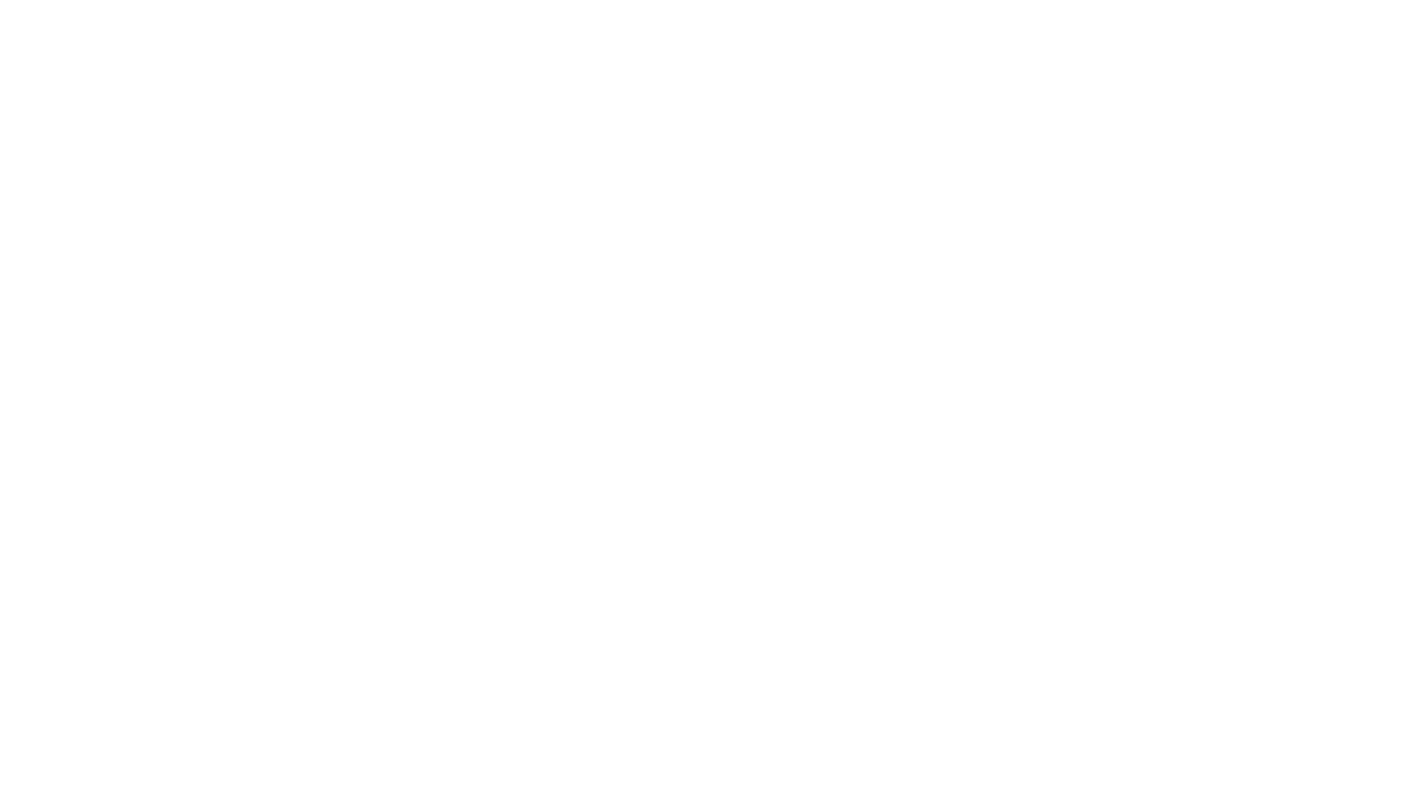
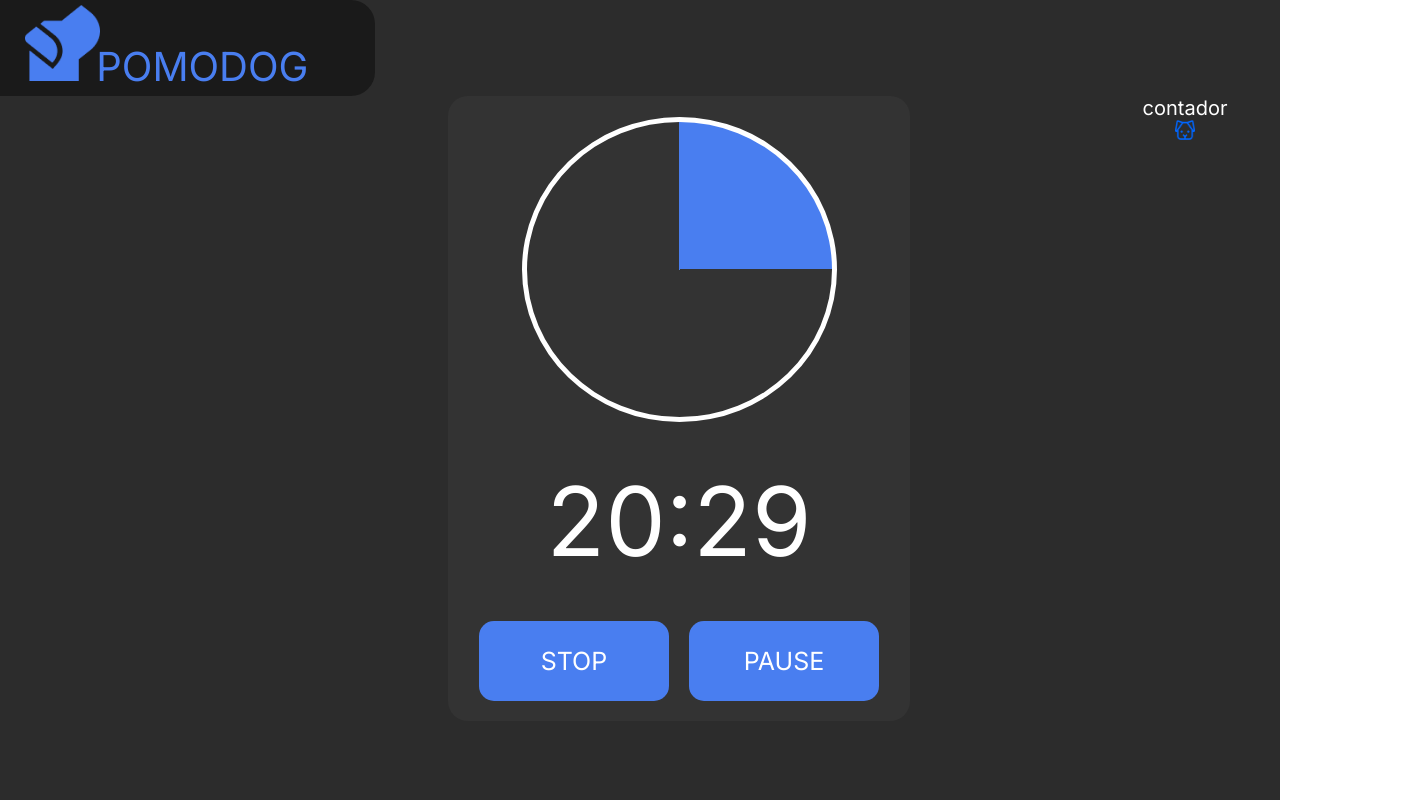
Before and after one commit to Gasppr/Pomodog, an Angular app in the folder pomodog/: page / in a window 1280 px wide. Shown: the top 800 px of the page, 1410 px wide, since content can reach past the window. Built offline with nearby package versions, Linux system fonts and the light colour scheme.

Commit message:
feat: Creating the Menu component , its style and styles global

```diff
--- a/pomodog/src/app/app.routes.ts
+++ b/pomodog/src/app/app.routes.ts
@@ -1,3 +1,6 @@
 import { Routes } from '@angular/router';
+import { MenuComponent } from './menu/menu.component';
 
-export const routes: Routes = [];
+export const routes: Routes = [
+  {path: "" ,component: MenuComponent}
+];
--- /dev/null
+++ b/pomodog/src/app/menu/menu.component.html
@@ -0,0 +1,9 @@
+
+
+<ng-container>
+  <header></header>
+
+  <timer></timer>
+
+  <footer></footer>
+</ng-container>
--- /dev/null
+++ b/pomodog/src/app/menu/menu.component.scss
@@ -0,0 +1,13 @@
+*{
+  margin: 0px;
+  padding: 0px;
+  background-color: #2C2C2C;
+}
+ng-container{
+  display: flex;
+}
+
+timer{
+  display: flex;
+
+}
--- a/pomodog/src/styles.scss
+++ b/pomodog/src/styles.scss
@@ -1 +1,8 @@
 /* You can add global styles to this file, and also import other style files */
+@import url('https://fonts.googleapis.com/css2?family=Inter:ital,opsz,wght@0,14..32,100..900;1,14..32,100..900&display=swap');
+
+*{
+  font-family: 'inter';
+  margin: 0;
+  padding: 0;
+}
```
Also changed, not shown: pomodog/src/app/menu/menu.component.ts (added, +15 -0 lines), pomodog/src/app/menu/menu.module.ts (added, +12 -0 lines), 1 other file (tests, documents, lock files or other folders).
